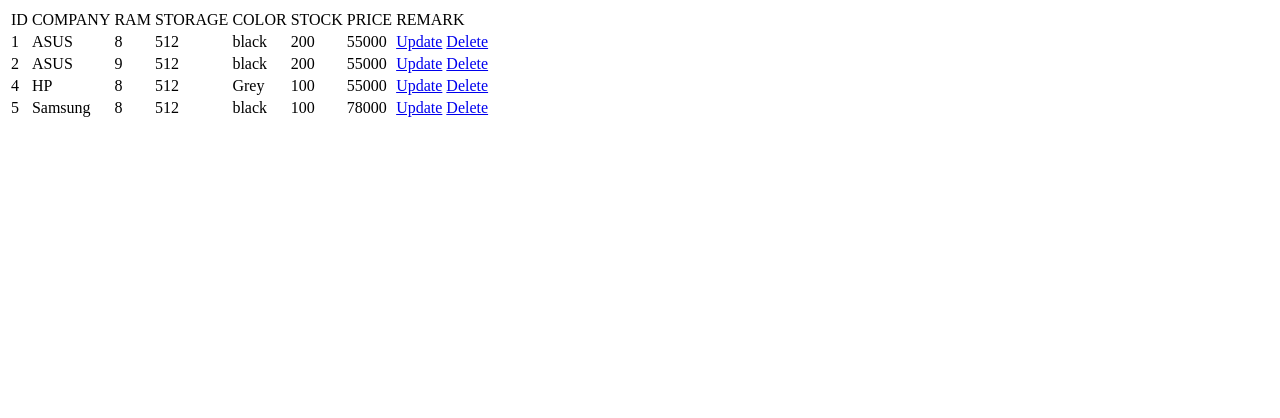
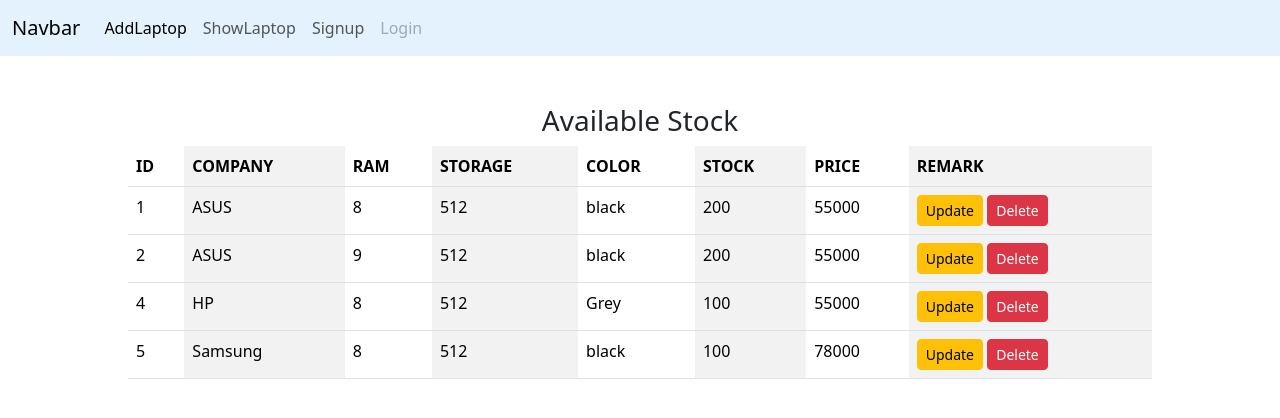
Before and after one commit to runankpatil08/Full_Stack, a Django app: page /laptop/show/ in a window 1280 px wide. Shown: the top 418 px of the page. Run offline with Django 5.2, Linux system fonts and the light colour scheme; data comes from the database, SQL or seed files in the repository; both versions use the stored data as it was after the commit.

Commit message:
CRUD Complete

```diff
--- a/Lapify/Lapify/settings.py
+++ b/Lapify/Lapify/settings.py
@@ -38,7 +38,13 @@
     "django.contrib.messages",
     "django.contrib.staticfiles",
     'laptop_app',
+    "crispy_forms",
+    "crispy_bootstrap5",
 ]
+
+CRISPY_ALLOWED_TEMPLATE_PACKS = "bootstrap5"
+
+CRISPY_TEMPLATE_PACK = "bootstrap5"
 
 MIDDLEWARE = [
     "django.middleware.security.SecurityMiddleware",
--- a/Lapify/laptop_app/views.py
+++ b/Lapify/laptop_app/views.py
@@ -8,6 +8,7 @@
         form=LaptopForm(request.POST)
         if form.is_valid():
             form.save()
+            return redirect('show')
     template_name='laptop_app/add_laptop.html'
     context={"form":form}
     return render(request, template_name, context)
--- a/Lapify/template/laptop_app/show_laptop.html
+++ b/Lapify/template/laptop_app/show_laptop.html
@@ -1,22 +1,27 @@
-<!DOCTYPE html>
-<html lang="en">
-<head>
-    <meta charset="UTF-8">
+{% extends 'layout.html' %}
+
+
+
+{% block title %}
     <title>Title</title>
-</head>
-<body>
+    {% endblock%}
 
-<table>
+
+
+
+{% block content %}
+<table class="table table-striped-columns" style="width:80%; margin-left:10%">
     <thead>
+    <h3 class="text-center">Available Stock</h3>
     <tr>
-        <td>ID</td>
-        <td>COMPANY</td>
-        <td>RAM</td>
-        <td>STORAGE</td>
-        <td>COLOR</td>
-        <td>STOCK</td>
-        <td>PRICE</td>
-        <td>REMARK</td>
+        <th>ID</th>
+        <th>COMPANY</th>
+        <th>RAM</th>
+        <th>STORAGE</th>
+        <th>COLOR</th>
+        <th>STOCK</th>
+        <th>PRICE</th>
+        <th>REMARK</th>
     </tr>
     </thead>
     <tbody>
@@ -30,13 +35,12 @@
         <td>{{lap.stock}}</td>
         <td>{{lap.price}}</td>
         <td>
-            <a href="{% url 'update' lap.id %}">Update</a>
-            <a href="{% url 'delete' lap.id %}">Delete</a>
+            <a class="btn btn-warning btn-sm" href="{% url 'update' lap.id %}">Update</a>
+             <a class="btn btn-danger btn-sm" href="{% url 'delete' lap.id %}">Delete</a>
         </td>
     </tr>
     {% endfor%}
     </tbody>
 </table>
 
-</body>
-</html>
+{% endblock%}
--- a/Lapify/template/layout.html
+++ b/Lapify/template/layout.html
@@ -8,7 +8,7 @@
     <link href="https://cdn.jsdelivr.net/npm/bootstrap@5.3.7/dist/css/bootstrap.min.css" rel="stylesheet" integrity="sha384-LN+7fdVzj6u52u30Kp6M/trliBMCMKTyK833zpbD+pXdCLuTusPj697FH4R/5mcr" crossorigin="anonymous">
 </head>
 <body>
-<nav class="navbar navbar-expand-lg bg-body-tertiary">
+<nav class="navbar navbar-expand-lg" style="background-color: #e3f2fd;">
   <div class="container-fluid">
     <a class="navbar-brand" href="#">Navbar</a>
     <button class="navbar-toggler" type="button" data-bs-toggle="collapse" data-bs-target="#navbarNavAltMarkup" aria-controls="navbarNavAltMarkup" aria-expanded="false" aria-label="Toggle navigation">
@@ -16,14 +16,20 @@
     </button>
     <div class="collapse navbar-collapse" id="navbarNavAltMarkup">
       <div class="navbar-nav">
-        <a class="nav-link active"  href="#">AddLaptop</a>
-        <a class="nav-link" href="#">ShowLaptop</a>
-        <a class="nav-link" href="#">Pricing</a>
-        <a class="nav-link disabled" aria-disabled="true">Disabled</a>
+        <a class="nav-link active"  href="{% url 'add' %}">AddLaptop</a>
+        <a class="nav-link" href="{% url 'show' %}">ShowLaptop</a>
+
+          {% if user.is_authenticated %}
+           <a class="nav-link disabled">Logout</a>
+          {% else %}
+           <a class="nav-link" href="#">Signup</a>
+           <a class="nav-link disabled">Login</a>
+          {% endif%}
       </div>
     </div>
   </div>
 </nav>
+<br><br>
 
 
 {% block content %}
```
Also changed, not shown: Lapify/template/laptop_app/add_laptop.html (+14 -12 lines), Lapify/db.sqlite3.
